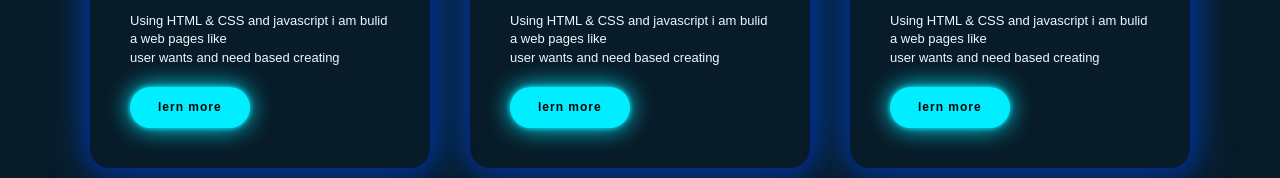
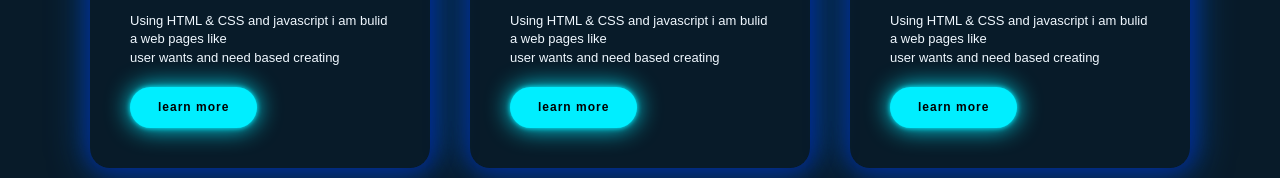
Before and after one commit to GopiN16/portfolio2.github.io, a plain HTML site: page index.html in a window 1280 px wide. Shown: the part 2255-2433 px from the top of the page. Drawn offline with nearby package versions, Linux system fonts and the light colour scheme.

Commit message:
Update index.html

```diff
--- a/index.html
+++ b/index.html
@@ -77,7 +77,7 @@
                    <p>Using HTML & CSS and
                      javascript i am bulid a web pages like <br>
                      user wants and need based creating</p>
-                     <a href="#" class="read">lern more</a>
+                     <a href="#" class="read">learn more</a>
 
                     </div>
                     <div>
@@ -86,7 +86,7 @@
                    <p>Using HTML & CSS and
                     javascript i am bulid a web pages like <br>
                      user wants and need based creating</p>
-                     <a href="#" class="read">lern more</a>
+                     <a href="#" class="read">learn more</a>
 
                     </div>
                     <div>
@@ -96,7 +96,7 @@
                    <p>Using HTML & CSS and
                      javascript i am bulid a web pages like <br>
                      user wants and need based creating</p>
-                     <a href="#" class="read">lern more</a>
+                     <a href="#" class="read">learn more</a>
 
                     </div>
                 </div>
```
